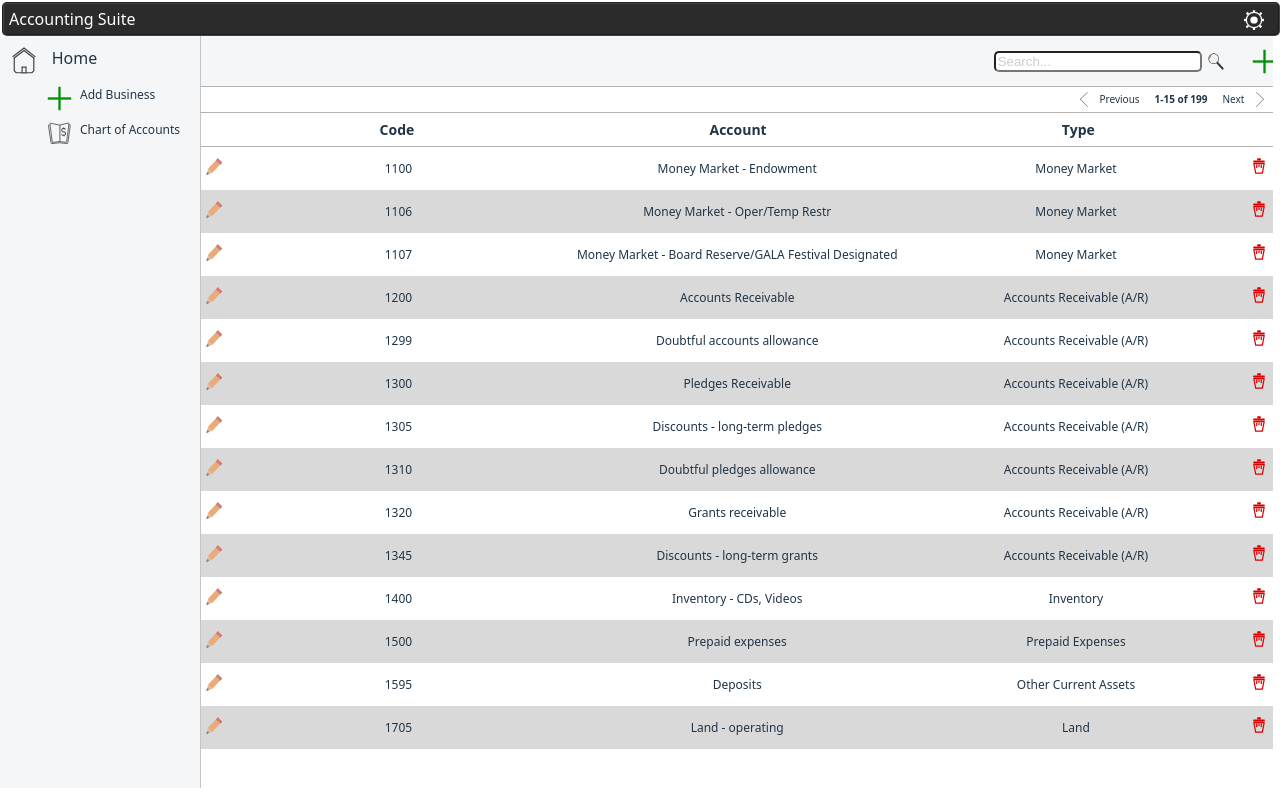
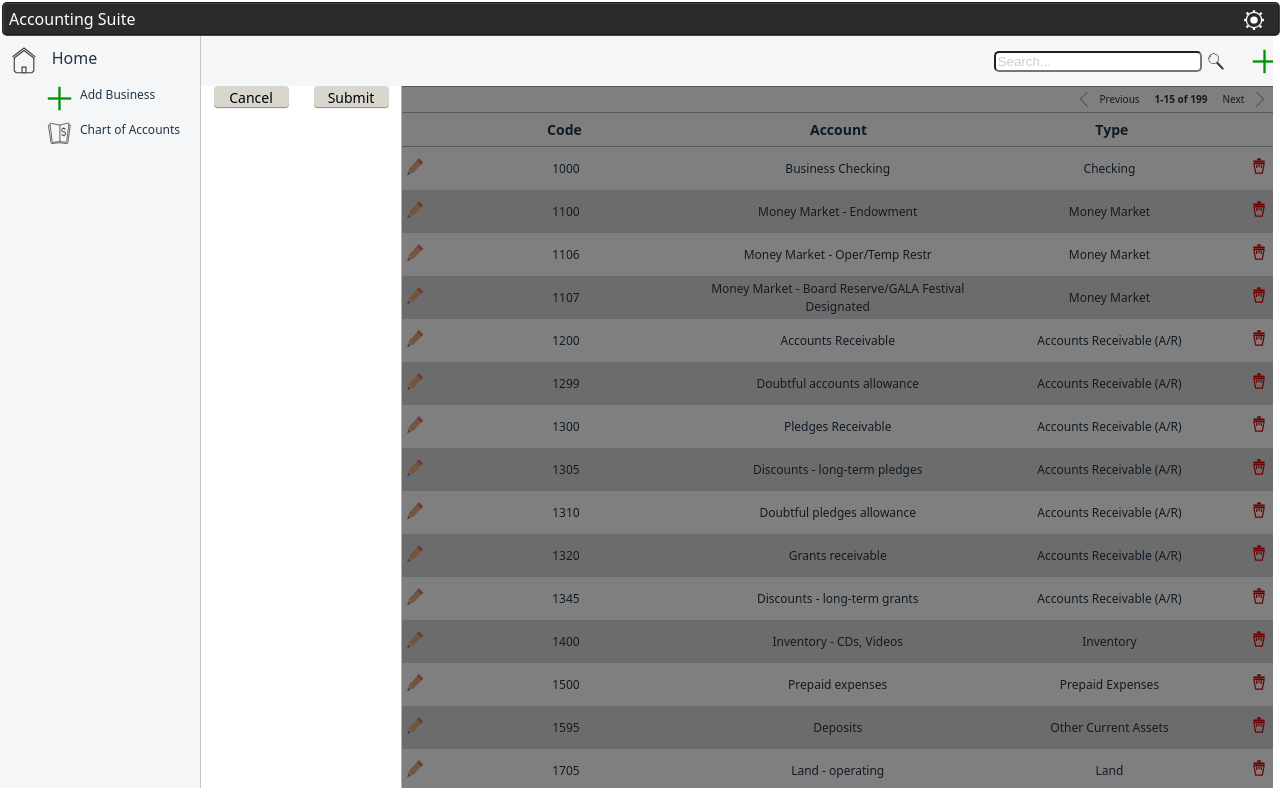
Before and after one commit to jrod04/Accounting.System.Frontend, a React (Vite) app: page / in a window 1280 px wide. Built offline with nearby package versions, Linux system fonts and the light colour scheme.

Commit message:
-Completed controls for chart of accounts -Filter control works, back/forward controls work
-unit tests: need to be implemented, build: successful

```diff
--- a/src/components/ListView/ListView.module.css
+++ b/src/components/ListView/ListView.module.css
@@ -7,8 +7,6 @@
 .aside {
     display: flex;
     flex-direction: column;
-    padding: 5px;
-    padding: 5px;
     border-right: 1px solid rgba(0,0,0,0.3);
 }
 
--- a/src/components/ListView/ListView.tsx
+++ b/src/components/ListView/ListView.tsx
@@ -24,6 +24,8 @@ export interface iListView {
     galleryHeaders: string[];
     galleryItems: iListViewGalleryItem[];
 
+    searchValue: string;
+
     leftHeaderImage?: string | undefined;
     rightHeaderImage?: string | undefined;
     cb_handlerLeftHeaderOperation?: tHandlerHeaderOperation;
@@ -49,6 +51,7 @@ function ListView ({...listViewInputs}: iListView) {
         ariaLabel,
         galleryHeaders,
         galleryItems,
+        searchValue,
         leftHeaderImage,
         rightHeaderImage,
         cb_handlerLeftHeaderOperation,
@@ -76,16 +79,8 @@ function ListView ({...listViewInputs}: iListView) {
     };
 
     const cb_controlInfo = (startSlice: number, endSlice: number, galleryLength: number) => {
-        let info;
-        switch (info) {
-            case (startSlice + controlInterval) < galleryLength:
-                info = `${startSlice}-${galleryLength} of ${galleryLength}`;
-                break;
-
-            default:
-                info = `${startSlice}-${endSlice} of ${galleryLength}`;
-                break;
-        };
+        let info = `${startSlice + 1}-${endSlice} of ${galleryLength}`;
+        if (endSlice > galleryLength) info = `${startSlice + 1}-${galleryLength} of ${galleryLength}`;
         setControlInfo(info);
         setStartSlice(startSlice);
         setEndSlice(endSlice);
@@ -129,6 +124,7 @@ function ListView ({...listViewInputs}: iListView) {
                 <ListViewGallery ariaLabel={ariaLabel}
                                  galleryHeaders={galleryHeaders}
                                  galleryItems={galleryItems}
+                                 searchValue={searchValue}
 
                                  controlCount={controlCount}
                                  controlInterval={controlInterval}
--- a/src/components/ListViewGallery/ListViewGallery.tsx
+++ b/src/components/ListViewGallery/ListViewGallery.tsx
@@ -16,7 +16,8 @@ export interface iListViewGalleryItem {
     itemClicked?: string | undefined;
 };
 
-type tOMITiListViewGallery = Omit<iListViewGallery, 'ariaLabel' | 'controlCount' | 'controlInterval' | 'galleryHeaders'>;
+type tOMITiListViewGallery = Omit<iListViewGallery, 'ariaLabel' | 'controlCount' | 'controlInterval' | 'galleryHeaders' |
+                                                    'searchValue' | 'cb_controlInfo'>;
 
 interface iListViewGalleryRow extends tOMITiListViewGallery {
     item: iListViewGalleryItem;
@@ -31,7 +32,7 @@ const ListViewGalleryRow = ({...listViewGalleryRowInputs}: iListViewGalleryRow)
         rightSecondOperationImage,
         cb_handlerLeftFirstOperation,
         cb_handlerRightFirstOperation,
-        cb_handlerRightSecondOperation
+        cb_handlerRightSecondOperation,
     } = listViewGalleryRowInputs;
 
     let i = 0;
@@ -135,6 +136,7 @@ const ListViewGallery = ({...listViewGalleryInputs}: iListViewGallery) => {
         galleryHeaders,
         galleryItems,
 
+        searchValue,
         controlCount,
         controlInterval,
         cb_controlInfo,
@@ -186,16 +188,31 @@ const ListViewGallery = ({...listViewGalleryInputs}: iListViewGallery) => {
     ));
 
     useEffect(() => {
-        const newStartSlice: number = controlCount * controlInterval + 1;
-        const newEndSlice: number = (controlCount * controlInterval + 1) + controlInterval - 1;
-        setStartSlice(newStartSlice);
-        setEndSlice(newEndSlice);
-    },[controlCount]);
+        if (['',  'search...'].includes(searchValue.trim().toLowerCase())) {
+            const newStartSlice: number = controlCount * controlInterval;
+            const newEndSlice: number = (controlCount * controlInterval) + controlInterval;
+            setStartSlice(newStartSlice);
+            setEndSlice(newEndSlice);
+        } else {
+            const filteredItems: iListViewGalleryItem[] = galleryItems.filter(item => {
+                const sValue = searchValue.trim().toLowerCase();
+                const itemOne = item.One.trim().toLowerCase()
+                const itemTwo = item.Two?.trim().toLowerCase();
+                const itemThree = item.Three?.trim().toLowerCase();
+                return (itemOne.includes(sValue) || itemTwo?.includes(sValue) || itemThree?.includes(sValue));
+            });
+            setFilteredItems(filteredItems);
+        };
+    },[controlCount, searchValue]);
 
     useEffect(() => {
-        const filteredItems = galleryItems.slice(startSlice, endSlice);
-        setFilteredItems(filteredItems);
-        cb_controlInfo(startSlice, endSlice, galleryItems.length);
+        if (['',  'search...'].includes(searchValue.trim().toLowerCase())) {
+            const filteredItems = galleryItems.slice(startSlice, endSlice);
+            setFilteredItems(filteredItems);
+            cb_controlInfo(startSlice, endSlice, galleryItems.length);
+        } else {
+
+        };
     },[startSlice, endSlice]);
 
     return (
--- a/src/views/ChartOfAccounts/ChartOfAccounts.module.css
+++ b/src/views/ChartOfAccounts/ChartOfAccounts.module.css
@@ -1,4 +1,6 @@
 .chartOfAccounts {
+    display: flex;
+    flex-direction: column;
     width: inherit;
     text-align: center;
     margin-right: 1.5px;
@@ -13,3 +15,20 @@
     align-items: center;
     align-content: center;
 }
+
+.aside {
+    display: flex;
+    flex-direction: column;
+    min-width: 200px;
+    height: 100%;
+}
+
+.body {
+
+}
+
+.asideBtns {
+    display: flex;
+    flex-direction: row;
+    justify-content: space-around;
+}
--- a/src/views/ChartOfAccounts/ChartOfAccounts.tsx
+++ b/src/views/ChartOfAccounts/ChartOfAccounts.tsx
@@ -1,9 +1,10 @@
-import { useState, useEffect, type MouseEvent, type ChangeEvent, type FocusEvent } from 'react';
+import { useState, useEffect, type MouseEvent, type ChangeEvent } from 'react';
 import ListView from './../../components/ListView/ListView.tsx';
 import { type iListViewGalleryItem } from './../../components/ListViewGallery/ListViewGallery.tsx';
 import UtilityContainer from './../../components/UtilityContainer/UtilityContainer.tsx';
 import InputSearchTextbox from './../../components/InputSearchTextbox/InputSearchTextbox.tsx';
 import ButtonIcon from './../../components/ButtonIcon/ButtonIcon.tsx';
+import Button from './../../components/Button/Button.tsx';
 import Edit from './../../assets/edit.svg';
 import Trashcan from './../../assets/trashcan.svg';
 import CreateNew from './../../assets/createNew.svg';
@@ -17,8 +18,6 @@ const ChartOfAccounts = () => {
 
     const galleryHeaders = ['headerLeftOperation', 'Code', 'Account', 'Type', 'headerRightOperation'];
     const [galleryItems, setGalleryItems] = useState<iListViewGalleryItem[]>(accounts);
-
-    const aside = <div className={styles.aside}>Placeholder</div>;
 
     const cb_handlerAddAccount = () => {
         if (!openAside) setOpenAside(true);
@@ -72,12 +71,18 @@ const ChartOfAccounts = () => {
         </div>
     ];
 
-    useEffect(() => {
-        if (searchValue !== 'Search...') {
-            const filteredItems = accounts.filter(account => account.Two.toLowerCase().includes(searchValue.toLowerCase()));
-            setGalleryItems(filteredItems);
-        };
-    },[searchValue]);
+    const aside = <div className={styles.aside}>
+        <div className={styles.title}>
+
+        </div>
+        <div className={styles.body}>
+
+        </div>
+        <div className={styles.asideBtns}>
+            <Button id='1' value='Cancel' width={75} cb_handlerClick={() => {}} />
+            <Button id='1' value='Submit' width={75} cb_handlerClick={() => {}} />
+        </div>
+    </div>;
 
     return(
         <section className={styles.chartOfAccounts}>
@@ -88,10 +93,11 @@ const ChartOfAccounts = () => {
                               bgColor={constants.LIGHT_GRAY}
                               inputContainers={inputContainers}
                               border='none' />
-            <ListView openAside={openAside}
+            <ListView openAside={true}
                       aside={aside}
                       showControls={true}
                       controlInterval={15}
+                      searchValue={searchValue}
                       idForm='1'
                       ariaLabel='Chart of Accounts List View'
                       galleryHeaders={galleryHeaders}
```
Also changed, not shown: 2 other files (tests, documents, lock files or other folders).
